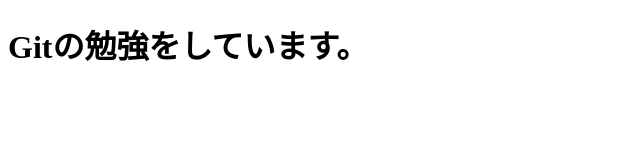
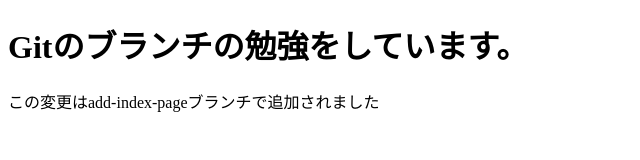
Before and after one commit to saysaito/git-study, a plain HTML site: page index.html in a window 1280 px wide. Shown: the whole page, without its empty margins (0-640 px from the left). Drawn offline with Linux system fonts and the light colour scheme.

Commit message:
段落を追加

```diff
--- a/index.html
+++ b/index.html
@@ -5,6 +5,7 @@
   <title>Gitの勉強</title>
 </head>
 <body>
-  <h1>Gitの勉強をしています。</h1>
+  <h1>Gitのブランチの勉強をしています。</h1>
+  <p>この変更はadd-index-pageブランチで追加されました</p>
 </body>
 </html>
```
